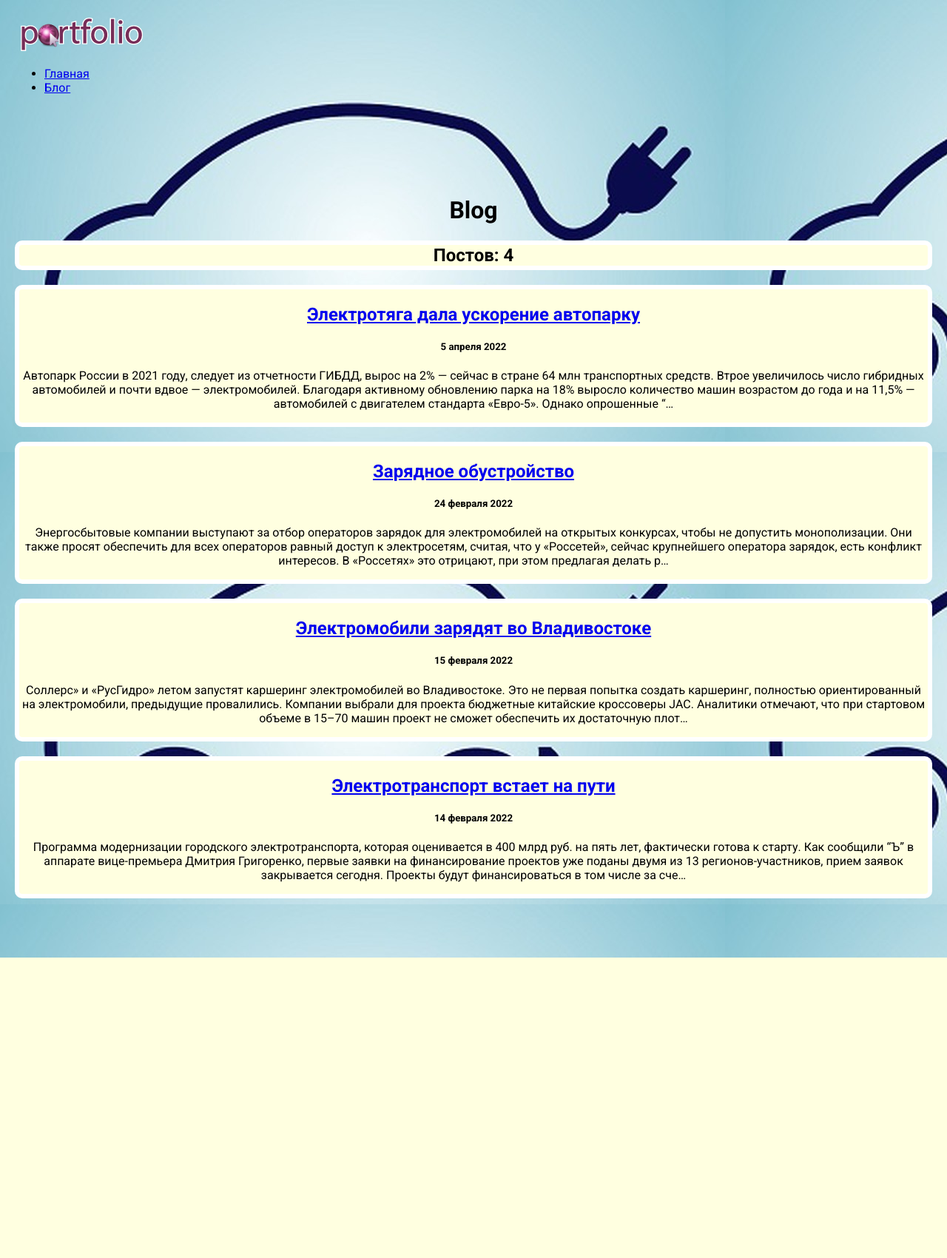
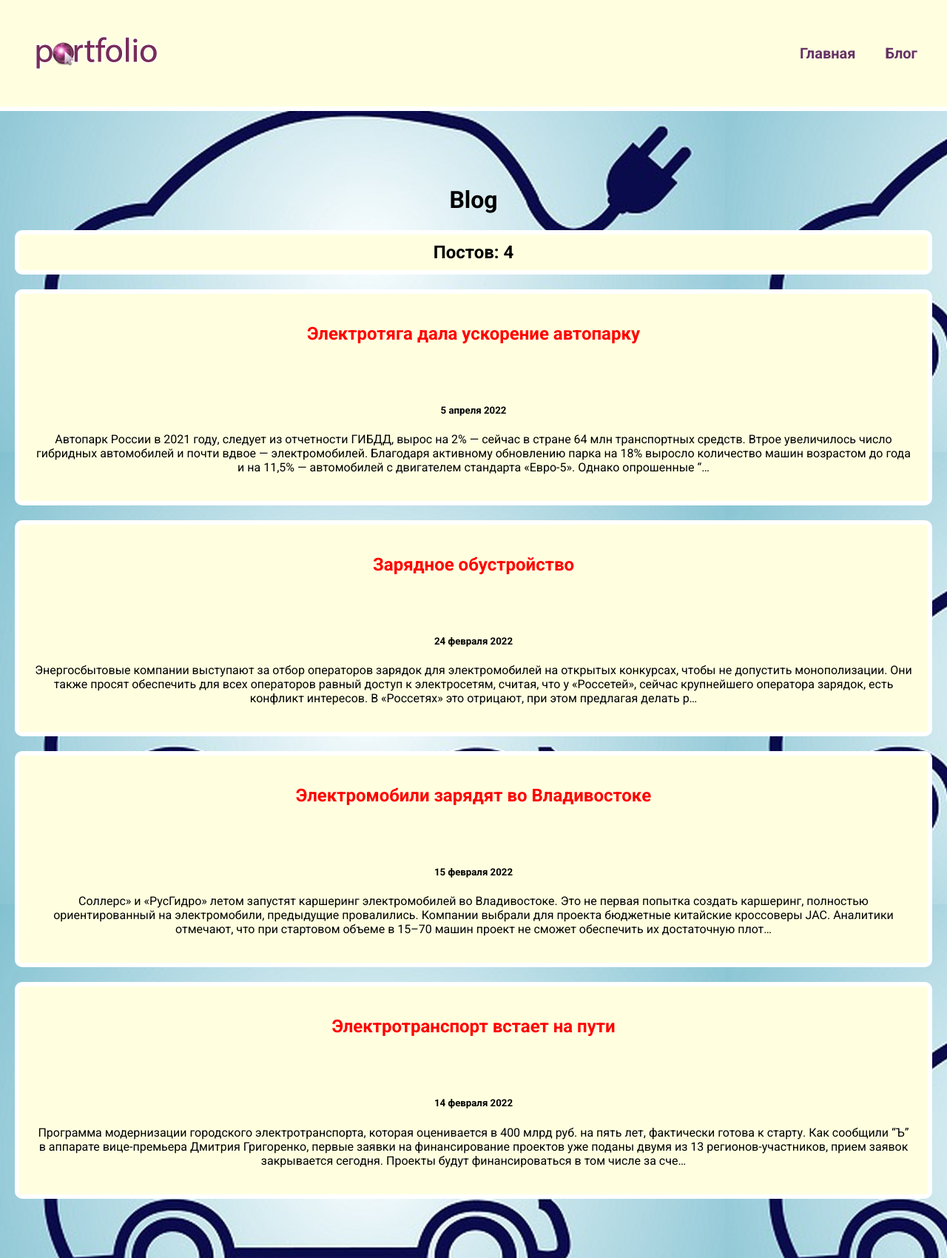
Before and after one commit to StupchikS/pythonProjectDjango, a Django app: page /blog/ in a window 1280 px wide. Shown: the whole page at 74% size. Before the commit the page ends 1294 px from the top, so only its background shows below. Run offline with Django 4.2, Linux system fonts and the light colour scheme; data comes from the database, SQL or seed files in the repository.

Commit message:
поправил ксс вроде с блогом работа закончена

```diff
--- a/pet-project/electro_car/electric_car_dir/static/css/style.css
+++ b/pet-project/electro_car/electric_car_dir/static/css/style.css
@@ -57,3 +57,48 @@ body{
 .text p {
     text-align: justify;
 }
+.top a{
+    color: red;
+    text-decoration: none;
+    padding: 20px;
+    display: block;
+
+}
+.blog_text{
+    padding: 20px;
+    box-sizing: border-box;
+}
+.count{
+    padding: 10px 20px;
+    box-sizing: border-box;
+}
+.detail{
+    background: white;
+    padding: 20px 20px 60px 20px;
+    box-sizing: border-box;
+}
+.menu{
+    background: lightyellow;
+    padding: 20px;
+    border-bottom: 6px solid #fff;
+}
+.menu .wrap{
+    display: flex;
+    justify-content: space-between;
+    flex-wrap: wrap;
+    align-items: center;
+}
+.menu a{
+    color: #663366;
+    font-weight: bold;
+    text-decoration: none;
+}
+.menu ul{
+    list-style: none;
+    display: flex;
+    font-size: 20px;
+
+}
+.menu li{
+    margin-left: 40px;
+}
```
